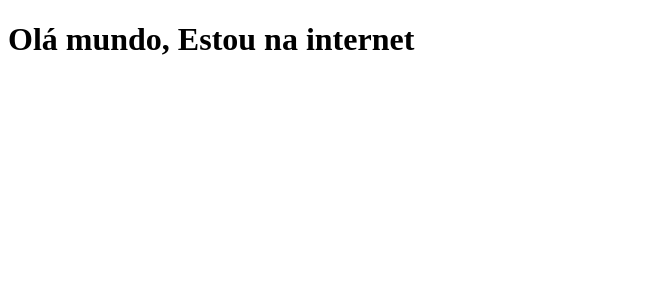
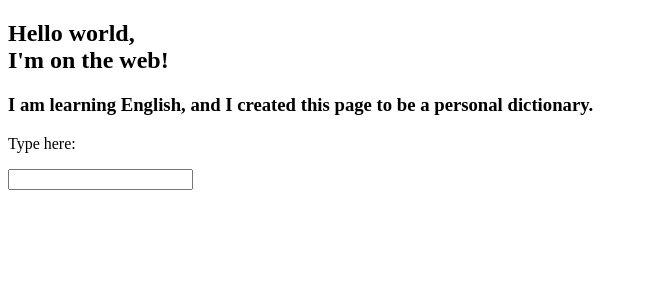
Before and after one commit to AlexandrePachecoo/clone-tabnews, a Next.js app: page / in a window 1280 px wide. Shown: the top 300 px of the page, without its empty margins (0-648 px from the left). Built offline with nearby package versions, Linux system fonts and the light colour scheme.

Commit message:
Titulos e input de texto

```diff
--- a/pages/index.js
+++ b/pages/index.js
@@ -1,6 +1,19 @@
 
 function Home() {
-    return <h1>Olá mundo, Estou na internet</h1>
+    return (
+        <div>
+            <div>
+                <h2>Hello world, <br />
+                    I'm on the web!
+                </h2>
+                <h3>I am learning English, and I created this page to be a personal dictionary.</h3>
+            </div>
+
+            <div>
+                <p>Type here:</p>
+                <input type="text"></input>
+            </div>
+        </div>
+    );
 }
-
 export default Home;
```
